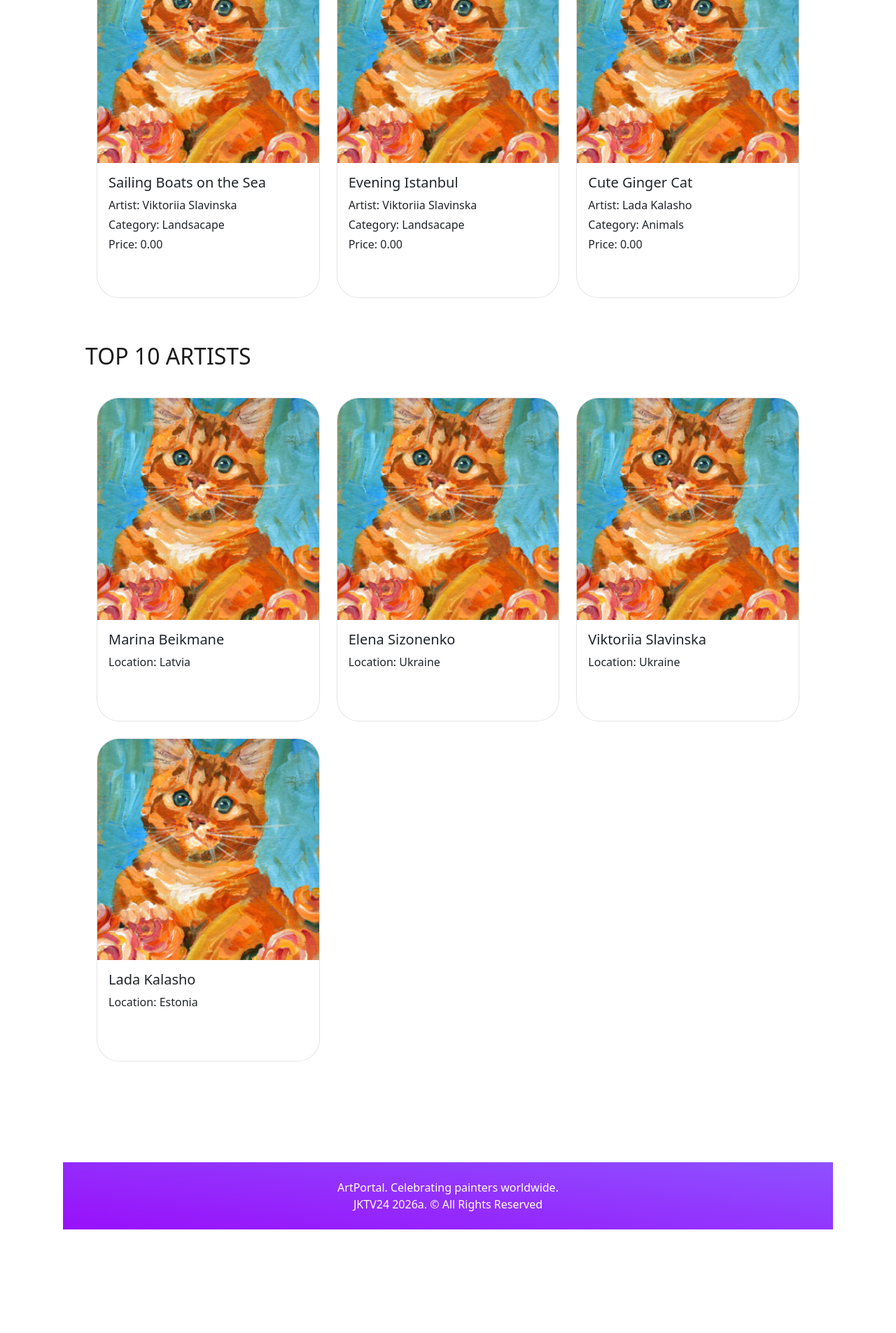
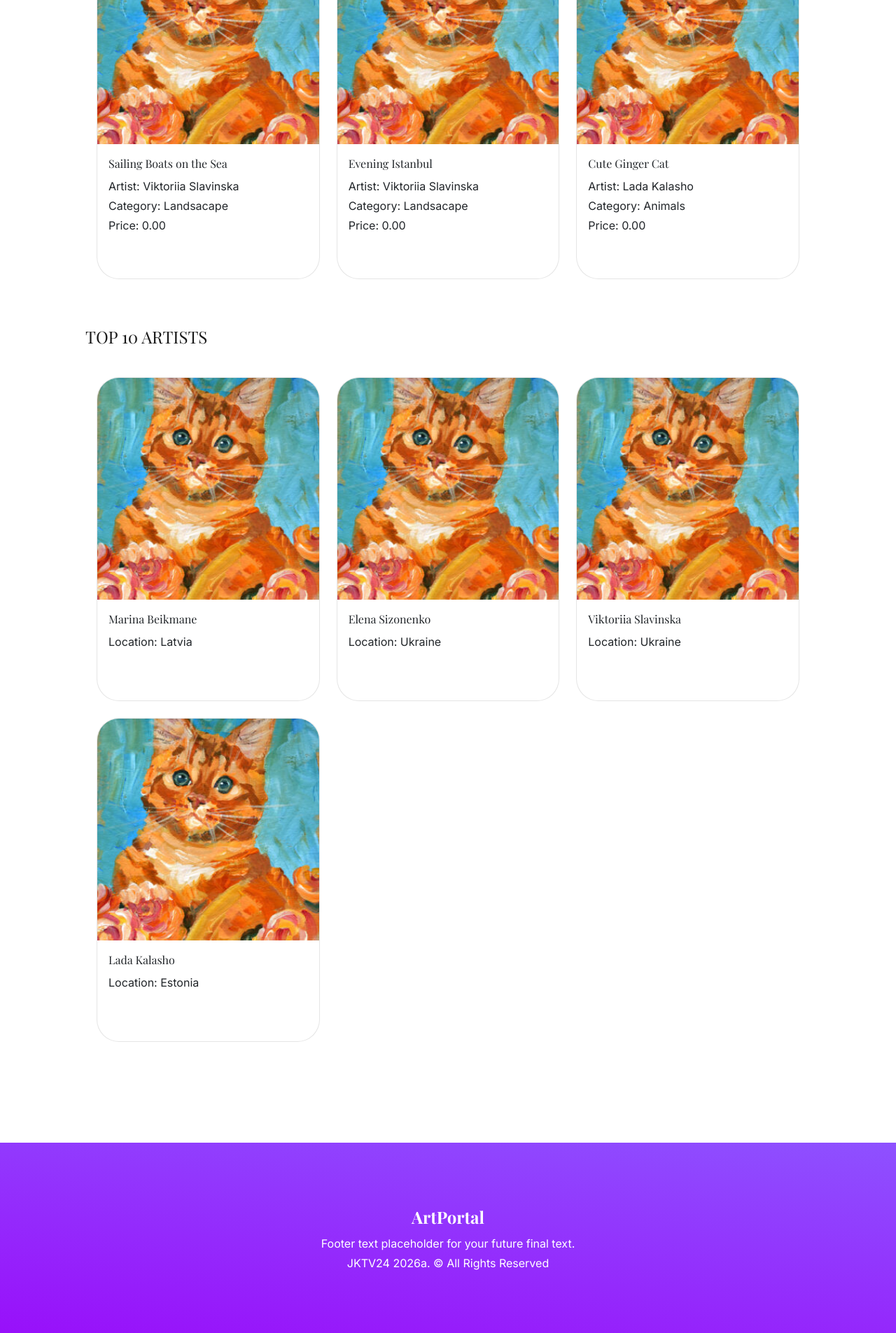
Before and after one commit to ElenaZudina/artportal, a PHP site: page / in a window 1280 px wide. Shown: the part 920-2825 px from the top of the page at 70% size. Before the commit the page ends 2677 px from the top, so only its background shows below. Run offline with PHP 8.4, Linux system fonts and the light colour scheme; data comes from the database, SQL or seed files in the repository.

Commit message:
update UI to match design

```diff
--- a/public/css/style.css
+++ b/public/css/style.css
@@ -3,11 +3,76 @@
 ========================= */
 
 body {
-  font-family: system-ui, sans-serif;
+  font-family: var(--font-body);
   font-size: 16px;
+  line-height: 1.5;
   background: #ffffff;
   color: #1a1a1a;
   margin: 0;
+}
+
+html {
+  font-size: var(--font-size);
+}
+
+h1 {
+  font-family: var(--font-heading);
+  font-size: var(--text-2xl);
+  font-weight: var(--font-weight-medium);
+  line-height: 1.5;
+}
+
+h2 {
+  font-family: var(--font-heading);
+  font-size: var(--text-xl);
+  font-weight: var(--font-weight-medium);
+  line-height: 1.5;
+}
+
+h3 {
+  font-family: var(--font-heading);
+  font-size: var(--text-lg);
+  font-weight: var(--font-weight-medium);
+  line-height: 1.5;
+}
+
+h5 {
+  font-family: var(--font-heading);
+  font-size: var(--text-base);
+  font-weight: var(--font-weight-medium);
+  line-height: 1.5;
+}
+
+h6 {
+  font-family: var(--font-heading);
+  font-size: 0.875rem;
+  font-weight: var(--font-weight-medium);
+  line-height: 1.5;
+}
+
+h4 {
+  font-family: var(--font-heading);
+  font-size: var(--text-base);
+  font-weight: var(--font-weight-medium);
+  line-height: 1.5;
+}
+
+label {
+  font-size: var(--text-base);
+  font-weight: var(--font-weight-medium);
+  line-height: 1.5;
+}
+
+button {
+  font-size: var(--text-base);
+  font-weight: var(--font-weight-medium);
+  line-height: 1.5;
+}
+
+input {
+  font-size: var(--text-base);
+  font-weight: var(--font-weight-normal);
+  line-height: 1.5;
 }
 
 /* =========================
@@ -15,6 +80,15 @@ body {
 ========================= */
 
 :root {
+  --font-body: "Inter", sans-serif;
+  --font-heading: "Playfair Display", serif;
+  --font-size: 16px;
+  --text-base: 1rem;
+  --text-lg: 1.25rem;
+  --text-xl: 1.5rem;
+  --text-2xl: 2rem;
+  --font-weight-normal: 400;
+  --font-weight-medium: 500;
   /* LOGO */
   --gradient-logo: linear-gradient(
     45deg,
@@ -44,7 +118,7 @@ body {
 /* ссылки = бренд */
 a {
   color: var(--primary);
-  text-decoration: none;
+  font-size: var(--text-lg);
 }
 
 a:hover {
@@ -81,7 +155,7 @@ a:hover {
   border-radius: 8px;
   border: none;
   cursor: pointer;
-  font-size: 16px;
+  font-size: var(--text-base);
   transition: 0.2s ease;
 }
 
@@ -117,7 +191,9 @@ textarea {
   padding: 10px;
   border: 1px solid rgba(0, 0, 0, 0.1);
   border-radius: 8px;
-  font-size: 16px;
+  font-size: var(--text-base);
+  font-weight: var(--font-weight-normal);
+  line-height: 1.5;
   background: #f3f3f5;
 }
 
@@ -154,9 +230,14 @@ textarea:focus {
 }
 
 .logo-text {
-  font-size: 1.125rem;
+  font-family: var(--font-heading);
+  font-size: 1.5rem;
+  font-weight: 700;
+  color: #1a1a1a;
+}
 
-  color: #1a1a1a;
+.navbar .nav-link {
+  font-size: 1rem;
 }
 
 /* =========================
@@ -168,13 +249,21 @@ textarea:focus {
 }
 
 /* =========================
-   FOOTER (если в макете фиолетовый фон)
+   FOOTER
 ========================= */
 
 footer {
+  width: 100%;
   background: var(--gradient-footer);
   color: #ffffff;
-  padding: 20px;
+  padding: 40px 0;
+  margin-top: auto;
+}
+
+footer h3 {
+  font-size: var(--text-xl);
+  font-weight: 700;
+  margin-bottom: 0.75rem;
 }
 
 /* =========================
--- a/views/layout.php
+++ b/views/layout.php
@@ -9,7 +9,7 @@
              <!-- Custom CSS -->
              <link rel="stylesheet" type="text/css" href="public/css/style.css">
              <!-- Google Fonys -->
-            <link href="https://fonts.googleapis.com/css?family=Noto+Serif" rel="stylesheet">
+            <link href="https://fonts.googleapis.com/css2?family=Playfair+Display:wght@400;700&family=Inter:wght@400;500;700&display=swap" rel="stylesheet">
     </head>
     <body class="d-flex flex-column min-vh-100">
         <header>
@@ -52,9 +52,12 @@
                 }
             ?>
         </main>
-        <footer class="container text-center py-4">
-            <p class="mb-0">ArtPortal. Celebrating painters worldwide.</p>
-             <p class="mb-0">JKTV24 2026a. &copy All Rights Reserved</p>
+        <footer>
+            <div class="container text-center py-5">
+                <h3 class="mb-2">ArtPortal</h3>
+                <p class="mb-1">Footer text placeholder for your future final text.</p>
+                <p class="mb-0">JKTV24 2026a. &copy; All Rights Reserved</p>
+            </div>
         </footer>
         <!-- Bootstrap 5.3 JS Bundle with Popper -->
         <script src="https://cdn.jsdelivr.net/npm/bootstrap@5.3.2/dist/js/bootstrap.bundle.min.js" integrity="sha384-C6RzsynM9kWDrMNeT87bh95OGNyZPhcTNXj1NW7RuBCsyN/o0jlpcV8Qyq46cDfL" crossorigin="anonymous"></script>
```
